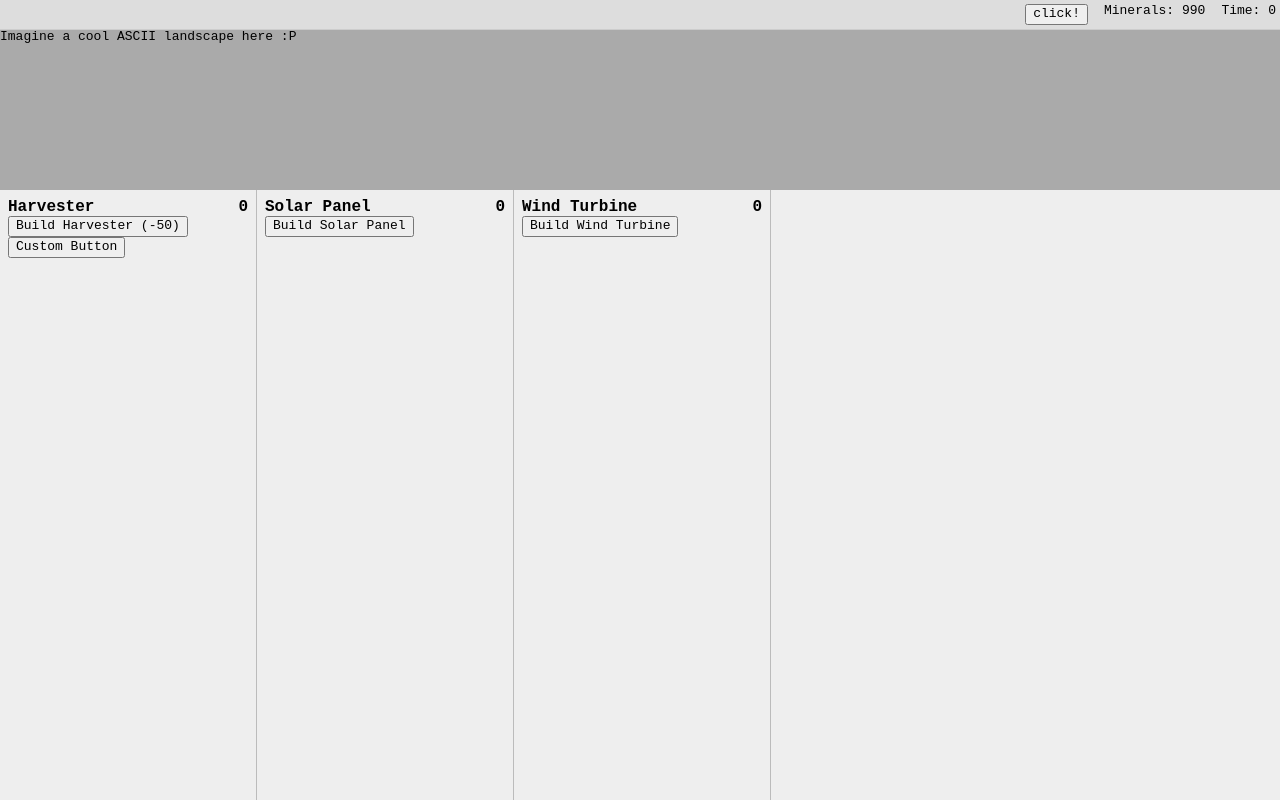
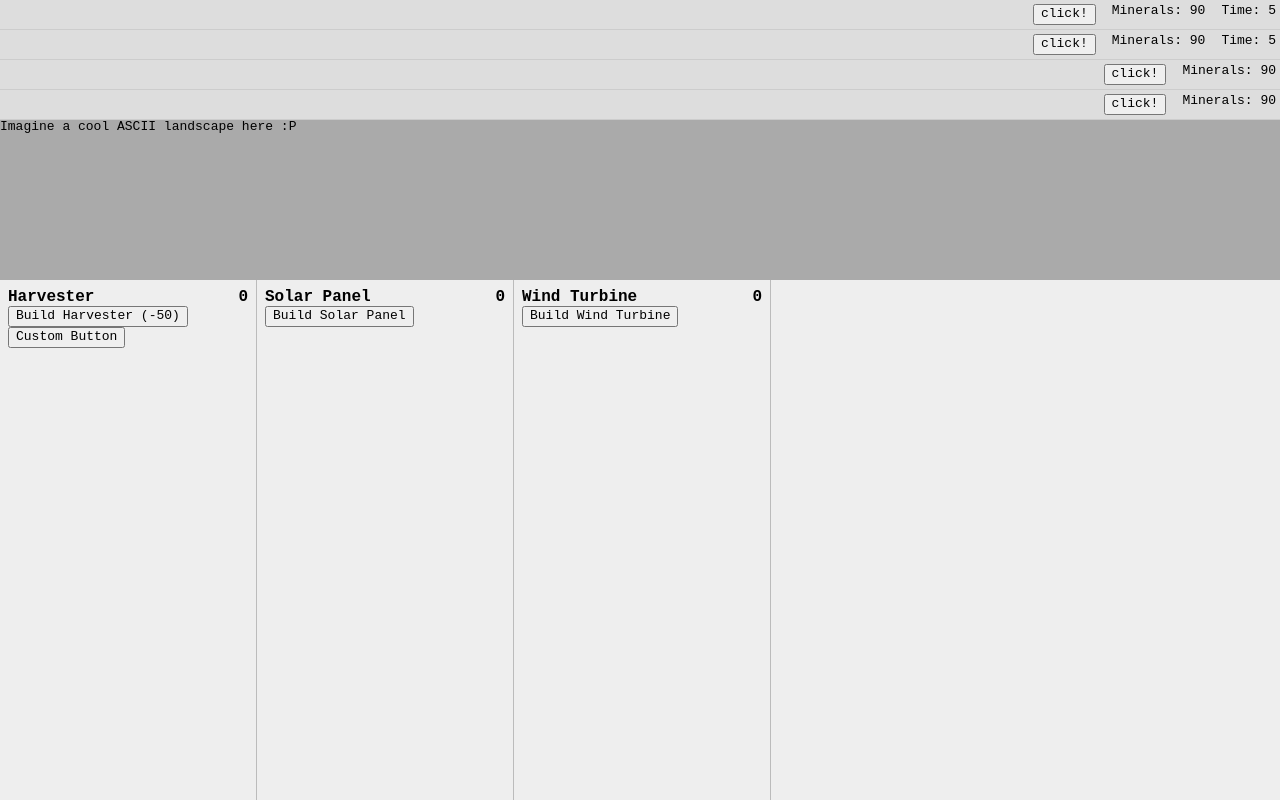
Before and after one commit to robkiessling/solarion, a React app: page / in a window 1280 px wide. Built offline with nearby package versions, Linux system fonts and the light colour scheme.

Commit message:
added clock to redux

```diff
--- a/src/components/app.jsx
+++ b/src/components/app.jsx
@@ -3,6 +3,7 @@ import React from 'react';
 import Outside from "./outside";
 import Structures from "./structures";
 import ResourceBar from "./resource_bar";
+import Tester from "./tester";
 
 // TODO
 // import game from "../singletons/game"
@@ -13,6 +14,9 @@ export default class App extends React.Component {
         return (
             <div className="app">
                 <ResourceBar/>
+                <ResourceBar/>
+                <Tester/>
+                <Tester/>
                 <Outside/>
                 <Structures/>
             </div>
--- a/src/components/resource_bar.jsx
+++ b/src/components/resource_bar.jsx
@@ -2,58 +2,41 @@ import React from 'react';
 import { connect } from 'react-redux';
 
 import gameClock from "../singletons/game_clock"
-// import resources from "../singletons/resources"
-import {consume} from "../redux/modules/resources";
-
-const UPDATES_PER_SECOND = 1;
-// const MINERALS_PER_SECOND = 10;
+import resourceManager from "../singletons/resource_manager"
 
 class ResourceBar extends React.Component {
     constructor(props) {
         super(props);
-
-        // this.state = {
-        //     minerals: 0
-        // };
-
-        this._setupInterval();
-    }
-
-    _setupInterval() {
-        // gameClock.setInterval('ResourceBar', (iterations, period) => {
-        //     // var seconds = iterations * period / 1000;
-        //     // this.setState({
-        //     //     minerals: this.state.minerals + seconds * MINERALS_PER_SECOND
-        //     // })
-        //
-        //     // redraw UI
-        //     this.forceUpdate();
-        // }, 1000 / UPDATES_PER_SECOND);
-
     }
 
     render() {
         return (
             <div className="resource-bar">
-                <button onClick={() => this.props.consume('minerals', 20)} >click!</button>
+                <button onClick={() => resourceManager.consume('minerals', 20)} disabled={!resourceManager.hasQuantity('minerals', 20)}>click!</button>
                 <div>
-                    {/*Minerals: { resources.currentQuantity('minerals') }*/}
-
-                    Minerals: { this.props.minerals.amount }
+                    Minerals: { resourceManager.quantity('minerals') }
                 </div>
                 <div>
                     Time: { Math.floor(gameClock.total / 1000.0) }
                 </div>
+                {/*<div>*/}
+                {/*    /!*Real: { (new Date()).toLocaleString() }*!/*/}
+                {/*    Real: { Date.now() }*/}
+                {/*</div>*/}
             </div>
         );
     }
 }
 
+// Updates to these fields will trigger re-renders
 const mapStateToProps = state => {
-    return state.resources;
+    return {
+        clock: state.clock,
+        resources: state.resources
+    }
 };
 
 export default connect(
     mapStateToProps,
-    { consume }
+    null
 )(ResourceBar);
--- a/src/components/structures/structure.jsx
+++ b/src/components/structures/structure.jsx
@@ -1,6 +1,6 @@
 import React from 'react';
 import gameClock from "../../singletons/game_clock"
-import resources from "../../singletons/resources"
+import resources from "../../singletons/resource_manager"
 
 export default class Structure extends React.Component {
     constructor(props) {
--- /dev/null
+++ b/src/components/tester.jsx
@@ -0,0 +1,33 @@
+import React from 'react';
+import { connect } from 'react-redux';
+
+// import resources from "../singletons/resources"
+import {consume} from "../redux/modules/resources";
+
+class Tester extends React.Component {
+    constructor(props) {
+        super(props);
+    }
+
+    render() {
+        return (
+            <div className="resource-bar">
+                <button onClick={() => this.props.consume('minerals', 20)} disabled={this.props.minerals.amount < 20}>click!</button>
+                <div>
+                    {/*Minerals: { resources.currentQuantity('minerals') }*/}
+
+                    Minerals: { this.props.minerals.amount }
+                </div>
+            </div>
+        );
+    }
+}
+
+const mapStateToProps = state => {
+    return state.resources;
+};
+
+export default connect(
+    mapStateToProps,
+    { consume }
+)(Tester);
--- /dev/null
+++ b/src/redux/modules/clock.js
@@ -0,0 +1,26 @@
+import update from 'immutability-helper';
+
+// Actions
+export const TICK = 'clock/TICK';
+
+// Initial State
+const initialState = {
+    elapsedTime: 0,
+}
+
+// Reducer
+export default function reducer(state = initialState, action) {
+    switch (action.type) {
+        case TICK:
+            return update(state, {
+                elapsedTime: { $apply: function(x) { return x + action.payload.timeDelta; } }
+            });
+        default:
+            return state;
+    }
+}
+
+// Action Creators
+export function tick(timeDelta) {
+    return { type: TICK, payload: { timeDelta } };
+}
--- a/src/redux/modules/resources.js
+++ b/src/redux/modules/resources.js
@@ -7,7 +7,7 @@ export const CONSUME = 'resources/CONSUME';
 const initialState = {
     order: ['minerals'],
     minerals: {
-        amount: 1000,
+        amount: 100,
         rate: 5
     }
 }
--- a/src/redux/store.js
+++ b/src/redux/store.js
@@ -1,10 +1,12 @@
 
 import { createStore, combineReducers } from 'redux';
+import clock from './modules/clock'
 import resources from './modules/resources';
 
 const reducer = combineReducers({
+    clock,
     resources
 });
 
-// __REDUX_DEVTOOLS_EXTENSION__ is for https://github.com/zalmoxisus/redux-devtools-extension#usage
+/*__REDUX_DEVTOOLS_EXTENSION__ is for https://github.com/zalmoxisus/redux-devtools-extension#usage */
 export default createStore(reducer, /* preloadedState, */ window.__REDUX_DEVTOOLS_EXTENSION__ && window.__REDUX_DEVTOOLS_EXTENSION__());
--- a/src/singletons/game_clock.js
+++ b/src/singletons/game_clock.js
@@ -1,4 +1,6 @@
 import * as Helpers from "../lib/helpers"
+import store from "../redux/store";
+import {tick} from "../redux/modules/clock";
 
 class GameClock {
     constructor() {
@@ -9,6 +11,12 @@ class GameClock {
         this.delta = 0; // Time since last tick
         this.total = 0; // Total time elapsed
         this.periodicFns = {}; // functions to call periodically
+
+        // This affects time getting stored to store, and how often clock UI will be updated.
+        // Can be relatively slow (1s) since we only show seconds on the clock anyway.
+        this.setInterval('GameClock', (iterations, period) => {
+            store.dispatch(tick(iterations * period));
+        }, 1000);
 
         this.run();
     }
--- a/src/singletons/resources.js
+++ b/src/singletons/resource_manager.js
@@ -1,10 +1,11 @@
 import * as Helpers from "../lib/helpers"
 import gameClock from "./game_clock";
 import store from "../redux/store";
+import { consume } from '../redux/modules/resources';
 
 const UPDATES_PER_SECOND = 1;
 
-class Resources {
+class ResourceManager {
     constructor() {
         // this._resources = {
         //     minerals: 100,
@@ -16,29 +17,30 @@ class Resources {
         // this._setupInterval();
     }
 
-    currentQuantity(resourceKey) {
+    quantity(resourceKey) {
         // return this._resources[resourceKey];
         return store.getState().resources[resourceKey].amount;
     }
 
-    // consume(resourceKey, amount) {
-    //     if (this.hasQuantity(resourceKey, amount)) {
-    //         this.modifyQuantity(resourceKey, -amount);
-    //         return true;
-    //     }
-    //     else {
-    //         return false;
-    //     }
-    // }
+    consume(resourceKey, amount) {
+        if (this.hasQuantity(resourceKey, amount)) {
+            store.dispatch(consume(resourceKey, amount));
+            return true;
+        }
+        else {
+            return false;
+        }
+    }
 
     hasQuantity(resourceKey, amount) {
-        return this._resources[resourceKey] !== undefined && this._resources[resourceKey] >= amount;
+        // return this._resources[resourceKey] !== undefined && this._resources[resourceKey] >= amount;
+        return this.quantity(resourceKey) >= amount;
     }
-
-    // Note: modifyQuantity does no validation; you should validate with hasQuantity first
-    modifyQuantity(resourceKey, amount) {
-        this._resources[resourceKey] += amount;
-    }
+    //
+    // // Note: modifyQuantity does no validation; you should validate with hasQuantity first
+    // modifyQuantity(resourceKey, amount) {
+    //     this._resources[resourceKey] += amount;
+    // }
 
     // getRate(resourceKey) {
     //
@@ -49,7 +51,7 @@ class Resources {
 
 
     // _setupInterval() {
-    //     gameClock.setInterval('Resources', (iterations, period) => {
+    //     gameClock.setInterval('ResourceManager', (iterations, period) => {
     //         const seconds = iterations * period / 1000;
     //         Helpers.iterateObject(this._resources, (key, quantity) => {
     //             this._resources[key] += seconds * this._rates[key];
@@ -59,4 +61,4 @@ class Resources {
 
 }
 
-export default (new Resources);
+export default (new ResourceManager);
```
